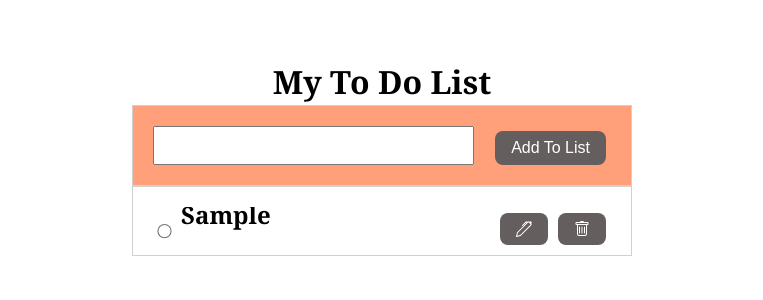
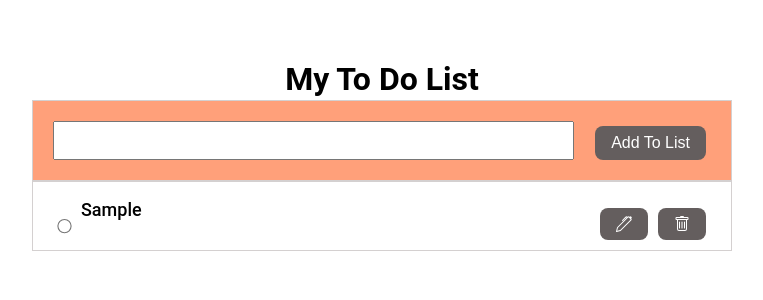
Before and after one commit to lyndasowunmi/ToDo-List, a React (Create React App) app: page / in a window 1280 px wide. Both pictures are taken after typing "Sample" into the empty fields and a click on the button "Add To List". Shown: the top 300 px of the page, without its empty margins (258-1021 px from the left). Built offline with nearby package versions, Linux system fonts and the light colour scheme.

Commit message:
Writing JEST test for addTodo function

```diff
--- a/src/App.css
+++ b/src/App.css
@@ -67,20 +67,21 @@ input[type='text'] {
 
 .todo-text {
   flex-grow: 1;
-  font-size: 24px;
-  font-weight: 600;
+  font-size: 18px;
+  font-weight: 500;
   line-break: auto;
   line-height: 15px;
   overflow-wrap: break-word;
   overflow: auto;
 }
+
 #todo-Edits {
   margin-bottom: 10px;
 }
 
 #todo-list {
   margin: 60px auto;
-  width: 500px;
+  width: 400px;
 }
 
 .todo:nth-child(even) {
@@ -92,3 +93,9 @@ input[type='text'] {
   float: right;
   margin-top: 6px;
 }
+
+@media only screen and (min-width: 768px) {
+  #todo-list {
+    width: 700px;
+  }
+}
--- a/src/App.js
+++ b/src/App.js
@@ -1,6 +1,6 @@
 import React from 'react';
 import './App.css';
-
+export const addTodo = (list, item) => [...list, item] /* JEST testing */
 
 function App() {
   const [todos, setTodos] = React.useState([]);
@@ -26,7 +26,7 @@ function App() {
   }, [todos]);
 
 
-  /* Sunbmit Task Function */
+  /* Submit Task Function */
   function handleSubmit(e) {
     e.preventDefault()
 
@@ -72,14 +72,14 @@ function App() {
 
   return (
     <div id="todo-list">
-      <h1 className="inputValue" for="input">My To Do List</h1>
+      <h1>My To Do List</h1>
       <form onSubmit={handleSubmit}>
-        <input type="text" onChange={(e) => setTodo(e.target.value)} value={todo} id="input" name="input" />
+        <input type="text" autoFocus onChange={(e) => setTodo(e.target.value)} value={todo} id="input" name="input" />
         <button type="submit">Add To List</button>
       </form>
 
       {todos.map((todo) => <div key={todo.id} className="todo">
-        <input id="todo-radio-button" type="radio" onChange={() => toggleCompleted(todo.id)} checked={todo.completed} />
+        <input type="radio" onChange={() => toggleCompleted(todo.id)} checked={todo.completed} />
         {todoEditing === todo.id ?
           (<input id="todo-Edits" type="text" onChange={(e) => setEditingText(e.target.value)} value={editingText} />)
           :
--- a/src/index.css
+++ b/src/index.css
@@ -1,6 +1,6 @@
 body {
   margin: 0px;
-  font-family: 'Georgia', -apple-system, BlinkMacSystemFont, 'Segoe UI', Roboto, Oxygen, Ubuntu, Cantarell, 'Open Sans', 'Helvetica Neue', sans-serif;
+  font-family:  'Roboto', -apple-system, BlinkMacSystemFont, 'Segoe UI', Roboto, Oxygen, Ubuntu, Cantarell, 'Open Sans', 'Helvetica Neue', sans-serif;
   -webkit-font-smoothing: antialiased;
   -moz-osx-font-smoothing: grayscale;
 }
```
Also changed, not shown: 1 other file (tests, documents, lock files or other folders).
